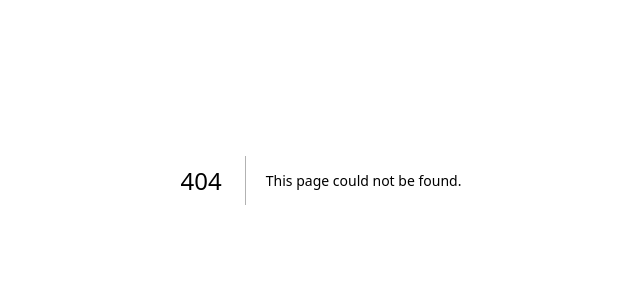
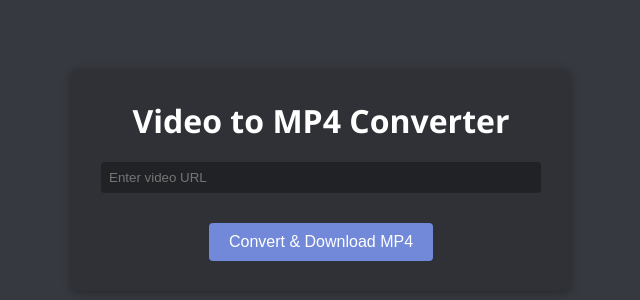
Before and after one commit to Niccolo0310/converter, a Next.js app: page /video-to-mp4 in a window 1280 px wide. Before the commit this address had no page. Shown: the part 220-520 px from the top of the page, without its empty margins (319-959 px from the left). Built offline with nearby package versions, Linux system fonts and the light colour scheme.

Commit message:
mp4 e mp3 downloader ultimati

```diff
--- /dev/null
+++ b/app/api/video-to-mp4/route.js
@@ -0,0 +1,129 @@
+import { NextResponse } from "next/server";
+import { spawn } from "child_process";
+import path from "path";
+import { readFile, unlink } from "fs/promises";
+
+export async function POST(req) {
+    try {
+        const { videoUrl } = await req.json();
+        if (!videoUrl) {
+            return NextResponse.json({ message: "Video URL is required" }, { status: 400 });
+        }
+
+        // Temporary file in /tmp
+        const tempFileName = `video-${Date.now()}.mp4`;
+        const outputPath = path.join("/tmp", tempFileName);
+
+        // Path to yt-dlp
+        const ytDlpPath = "/opt/homebrew/bin/yt-dlp"; // Adjust if different
+
+        console.log("Fetching video metadata...");
+        const metaProcess = spawn(ytDlpPath, [
+            "--dump-json",
+            "--skip-download",    // Don’t download yet, just metadata
+            "--no-playlist",
+            videoUrl,
+        ]);
+
+        let metaData = "";
+        metaProcess.stdout.on("data", (data) => {
+            metaData += data.toString();
+        });
+
+        await new Promise((resolve, reject) => {
+            metaProcess.on("close", (code) => {
+                console.log("Metadata process exited with code:", code);
+                if (code === 0) {
+                    resolve();
+                } else {
+                    console.error("Metadata process error output:", metaData);
+                    reject(new Error("Failed to fetch metadata"));
+                }
+            });
+            metaProcess.on("error", (err) => {
+                console.error("Error spawning metadata process:", err);
+                reject(err);
+            });
+        });
+
+        if (!metaData.trim()) {
+            console.error("No metadata received. Raw output:", metaData);
+            throw new Error("No metadata received");
+        }
+
+        console.log("Raw metadata:", metaData);
+        const videoInfo = JSON.parse(metaData);
+        const title = videoInfo.title || "downloaded-video";
+        console.log("Video title:", title);
+
+        // Now do the actual download + re-encode
+        console.log("Starting video download as MP4 with H.264/AAC...");
+        // Key option is: --recode-video mp4
+        // which re-encodes the video into a QuickTime-friendly container/codec
+        const ytDlp = spawn(ytDlpPath, [
+            "--no-playlist",
+            "-f", "bestvideo+bestaudio",
+            "--recode-video", "mp4",
+            "-o", outputPath,
+            videoUrl,
+        ]);
+
+        let downloadErrorData = "";
+        ytDlp.stderr.on("data", (data) => {
+            downloadErrorData += data.toString();
+            console.log("yt-dlp stderr:", data.toString());
+        });
+
+        await new Promise((resolve, reject) => {
+            ytDlp.on("close", (code) => {
+                console.log("yt-dlp download process exited with code:", code);
+                if (code === 0) {
+                    resolve();
+                } else {
+                    console.error("yt-dlp download error output:", downloadErrorData);
+                    reject(new Error("yt-dlp failed: " + downloadErrorData));
+                }
+            });
+            ytDlp.on("error", (err) => {
+                console.error("Error spawning yt-dlp download process:", err);
+                reject(err);
+            });
+        });
+
+        // Read the re-encoded MP4 from disk
+        const fileBuffer = await readFile(outputPath);
+
+        // Schedule automatic deletion after 5 minutes
+        setTimeout(async () => {
+            try {
+                await unlink(outputPath);
+                console.log("Temporary video file deleted:", outputPath);
+            } catch (err) {
+                console.error("Error deleting temporary file:", err);
+            }
+        }, 5 * 60 * 1000);
+
+        // Clean up the title for the final file name
+        const safeTitle = title
+            .replace(/[^a-zA-Z0-9\s\-\(\)_]/g, "_")
+            .trim() || "downloaded-video";
+        const finalFileName = `${safeTitle}.mp4`;
+
+        console.log("Final file name:", finalFileName);
+
+        // Return the file with a proper Content-Disposition
+        return new NextResponse(fileBuffer, {
+            headers: {
+                "Content-Type": "video/mp4",
+                "Content-Disposition": `attachment; filename="${finalFileName}"; filename*=UTF-8''${encodeURIComponent(finalFileName)}`,
+            },
+        });
+    } catch (error) {
+        console.error("Error in /api/video-to-mp4 route:", error);
+        return NextResponse.json({ message: "Unexpected server error" }, { status: 500 });
+    }
+}
+
+export async function GET() {
+    return NextResponse.json({ message: "Use POST to convert a video" });
+}
--- a/app/layout.js
+++ b/app/layout.js
@@ -12,24 +12,40 @@ const geistMono = Geist_Mono({
 });
 
 export const metadata = {
-  title: "Create Next App",
-  description: "Generated by create next app",
+    title: "Free File Converter & Sharing Tool | Convert PDF, Word, PNG, DOCX Online",
+    description:
+        "Convert and share files online for free. Convert PDF to Word, DOCX to PDF, images to PDF and more. Quick file sharing without sign-up.",
+    openGraph: {
+        title: "Free File Converter & Sharing Tool",
+        description:
+            "Convert and share files online for free. No account needed. Try our online tool now!",
+        url: "https://yourdomain.com",
+        siteName: "YourSiteName",
+        images: [
+            {
+                url: "https://yourdomain.com/og-image.jpg",
+                width: 800,
+                height: 600,
+                alt: "Free File Converter",
+            },
+        ],
+        locale: "en_US",
+        type: "website",
+    },
 };
 
 export default function RootLayout({ children }) {
     return (
         <html lang="en">
         <head>
-        {/* ✅ Codice AdSense */}
+            {/* AdSense Code */}
             <script
                 async
                 src="https://pagead2.googlesyndication.com/pagead/js/adsbygoogle.js?client=ca-pub-9509760910019071"
                 crossOrigin="anonymous"
             ></script>
         </head>
-      <body className={`${geistSans.variable} ${geistMono.variable}`}>
-      {children}
-      </body>
+        <body className={`${geistSans.variable} ${geistMono.variable}`}>{children}</body>
         </html>
     );
 }
--- /dev/null
+++ b/app/video-to-mp4/page.js
@@ -0,0 +1,140 @@
+"use client";
+import { useState } from "react";
+
+function ProgressBar({ loading }) {
+    return (
+        loading && (
+            <div style={progressContainerStyle}>
+                <div className="progress-bar"></div>
+                <style jsx>{`
+          @keyframes progressAnimation {
+            0% { transform: translateX(-100%); }
+            100% { transform: translateX(100%); }
+          }
+          .progress-bar {
+            width: 50%;
+            height: 8px;
+            background-color: #7289da;
+            animation: progressAnimation 2s linear infinite;
+          }
+        `}</style>
+            </div>
+        )
+    );
+}
+
+const progressContainerStyle = {
+    width: "100%",
+    backgroundColor: "#202225",
+    borderRadius: "4px",
+    overflow: "hidden",
+    marginTop: "15px",
+    height: "8px",
+};
+
+const containerStyle = {
+    backgroundColor: "#36393f",
+    color: "#dcddde",
+    minHeight: "100vh",
+    display: "flex",
+    alignItems: "center",
+    justifyContent: "center",
+    padding: "20px",
+    fontFamily: "Segoe UI, Tahoma, Geneva, Verdana, sans-serif",
+};
+
+const cardStyle = {
+    backgroundColor: "#2f3136",
+    borderRadius: "8px",
+    padding: "30px",
+    boxShadow: "0 2px 10px rgba(0, 0, 0, 0.3)",
+    width: "100%",
+    maxWidth: "500px",
+    textAlign: "center",
+};
+
+const headingStyle = {
+    marginBottom: "20px",
+    color: "#ffffff",
+};
+
+const inputStyle = {
+    width: "100%",
+    padding: "8px",
+    marginBottom: "15px",
+    borderRadius: "4px",
+    border: "none",
+    backgroundColor: "#202225",
+    color: "#dcddde",
+};
+
+const buttonStyle = {
+    backgroundColor: "#7289da",
+    color: "#ffffff",
+    border: "none",
+    borderRadius: "4px",
+    padding: "10px 20px",
+    cursor: "pointer",
+    marginTop: "15px",
+    fontSize: "16px",
+};
+
+export default function VideoToMp4() {
+    const [videoUrl, setVideoUrl] = useState("");
+    const [message, setMessage] = useState("");
+    const [loading, setLoading] = useState(false);
+
+    const handleConvert = async () => {
+        if (!videoUrl) {
+            alert("Please enter a video URL.");
+            return;
+        }
+        setLoading(true);
+        setMessage("");
+        try {
+            const res = await fetch("/api/video-to-mp4", {
+                method: "POST",
+                headers: { "Content-Type": "application/json" },
+                body: JSON.stringify({ videoUrl }),
+            });
+            if (!res.ok) {
+                const errorData = await res.json();
+                setMessage("Error: " + errorData.message);
+            } else {
+                // Create a temporary URL and trigger download
+                const blob = await res.blob();
+                const url = URL.createObjectURL(blob);
+                const a = document.createElement("a");
+                a.href = url;
+                a.download = "downloaded-video.mp4";
+                a.click();
+                URL.revokeObjectURL(url);
+                setMessage("Download started!");
+            }
+        } catch (error) {
+            console.error("Error converting video:", error);
+            setMessage("Unexpected error occurred.");
+        }
+        setLoading(false);
+    };
+
+    return (
+        <div style={containerStyle}>
+            <div style={cardStyle}>
+                <h1 style={headingStyle}>Video to MP4 Converter</h1>
+                <input
+                    type="text"
+                    placeholder="Enter video URL"
+                    value={videoUrl}
+                    onChange={(e) => setVideoUrl(e.target.value)}
+                    style={inputStyle}
+                />
+                <button onClick={handleConvert} style={buttonStyle}>
+                    Convert & Download MP4
+                </button>
+                <ProgressBar loading={loading} />
+                {message && <p style={{ marginTop: "15px" }}>{message}</p>}
+            </div>
+        </div>
+    );
+}
```
Also changed, not shown: app/page.js (+15 -0 lines). Lines whose indentation alone changed are shown as unchanged.
